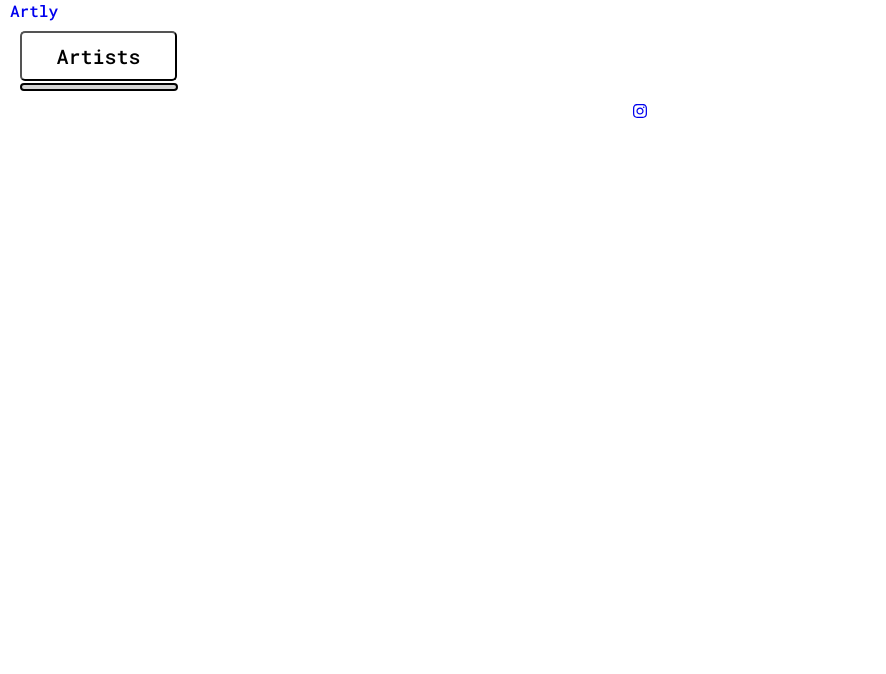
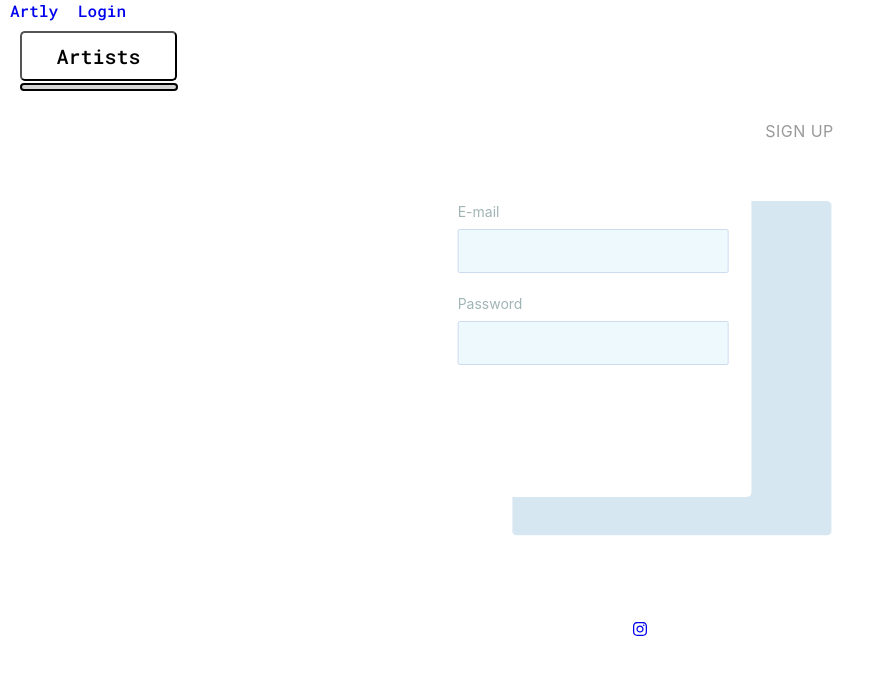
Before and after one commit to isaacsto/Art-Dealer, a React (Create React App) app in the folder client/: page /Login in a window 1280 px wide. Before the commit this address had no page. Shown: the top 674 px of the page, without its empty margins (0-886 px from the left). Built offline with nearby package versions, Linux system fonts and the light colour scheme.

Commit message:
added login form and link still needs styles

```diff
--- a/client/src/components/AppContainer.js
+++ b/client/src/components/AppContainer.js
@@ -11,7 +11,7 @@ import Isabella from '../pages/IsabellaSaracini'
 import Kamryn from '../pages/KamrynHarmeling'
 import Kris from '../pages/KrisDegirolamo'
 import Nicholas from '../pages/NicholasRiley'
-
+import Login from '../pages/Login';
 
 
 function AppContainer() {
@@ -28,6 +28,7 @@ function AppContainer() {
           <DropdownMenu />
           <Routes>
             <Route path="/Home" element={<Home />} />
+            <Route path="/Login" element={<Login />} />
             <Route path="/IsabellaSaracini" element={<Isabella />} />
             <Route path="/KamrynHarmeling" element={<Kamryn />} />
             <Route path="/KrisDegirolamo" element={<Kris />} />
--- a/client/src/components/Header.js
+++ b/client/src/components/Header.js
@@ -12,6 +12,7 @@ function Header({ currentPage, handlePageChange }) {
         <header>
             <div>
              <Link to="/Home" style={style}>Artly</Link>
+             <Link to="/Login" style={style}>Login</Link>
             </div>
             <link rel="preconnect" href="https://fonts.googleapis.com"/>
 <link rel="preconnect" href="https://fonts.gstatic.com" crossOrigin />
--- a/client/src/pages/Login.js
+++ b/client/src/pages/Login.js
@@ -1,69 +1,74 @@
-import React from 'react';
-
-import '../Styles/Login.css'
-
-
-const switchers = [...document.querySelectorAll('.switcher')]
-
-switchers.forEach(item => {
-	item.addEventListener('click', function() {
-		switchers.forEach(item => item.parentElement.classNameList.remove('is-active'))
-		this.parentElement.classNameList.add('is-active')
-	})
-})
+import React, { useState } from 'react';
+import '../Styles/Login.css';
 
 function Login() {
+  const [activeForm, setActiveForm] = useState('login');
+
+  const handleSwitchForm = (form) => {
+    setActiveForm(form);
+  };
+
+  const handleSubmit = (e) => {
+    e.preventDefault();
+    // Add your login or signup logic here
+  };
+
+  return (
     <div className="container">
       <section className="forms-section">
         <div className="forms">
-                <div className="form-wrapper is-active">
-                    <button type="button" className="switcher switcher-login">
+          <div className={`form-wrapper ${activeForm === 'login' ? 'is-active' : ''}`}>
+            <button type="button" className="switcher switcher-login" onClick={() => handleSwitchForm('login')}>
               Login
               <span className="underline"></span>
             </button>
-                    <form className="form form-login">
+            <form className="form form-login" onSubmit={handleSubmit}>
               <fieldset>
                 <legend>Please, enter your email and password for login.</legend>
                 <div className="input-block">
-                                <label for="login-email">E-mail</label>
+                  <label htmlFor="login-email">E-mail</label>
                   <input id="login-email" type="email" required />
                 </div>
                 <div className="input-block">
-                                <label for="login-password">Password</label>
+                  <label htmlFor="login-password">Password</label>
                   <input id="login-password" type="password" required />
                 </div>
               </fieldset>
-                        <button type="submit" className="btn-login">Login</button>
+              <button type="submit" className="btn-login">
+                Login
+              </button>
             </form>
           </div>
-                <div className="form-wrapper">
-                    <button type="button" className="switcher switcher-signup">
+          <div className={`form-wrapper ${activeForm === 'signup' ? 'is-active' : ''}`}>
+            <button type="button" className="switcher switcher-signup" onClick={() => handleSwitchForm('signup')}>
               Sign Up
               <span className="underline"></span>
             </button>
-                    <form className="form form-signup">
+            <form className="form form-signup" onSubmit={handleSubmit}>
               <fieldset>
-                            <legend>Please, enter your email, password and password confirmation for sign up.
-                            </legend>
+                <legend>Please, enter your email, password, and password confirmation for sign up.</legend>
                 <div className="input-block">
-                                <label for="signup-username">Username</label>
-                                <input id="signup-username" type="username" required />
+                  <label htmlFor="signup-username">Username</label>
+                  <input id="signup-username" type="text" required />
                 </div>
                 <div className="input-block">
-                                <label for="signup-email">E-mail</label>
-                                <input id="signup-email" type="E-mail" required />
+                  <label htmlFor="signup-email">E-mail</label>
+                  <input id="signup-email" type="email" required />
                 </div>
                 <div className="input-block">
-                                <label for="signup-password">Password</label>
+                  <label htmlFor="signup-password">Password</label>
                   <input id="signup-password" type="password" required />
                 </div>
               </fieldset>
-                        <button type="submit" className="btn-signup">Continue</button>
+              <button type="submit" className="btn-signup">
+                Continue
+              </button>
             </form>
           </div>
         </div>
       </section>
     </div>
+  );
 }
 
 export default Login;
```
Lines whose indentation alone changed are shown as unchanged.
